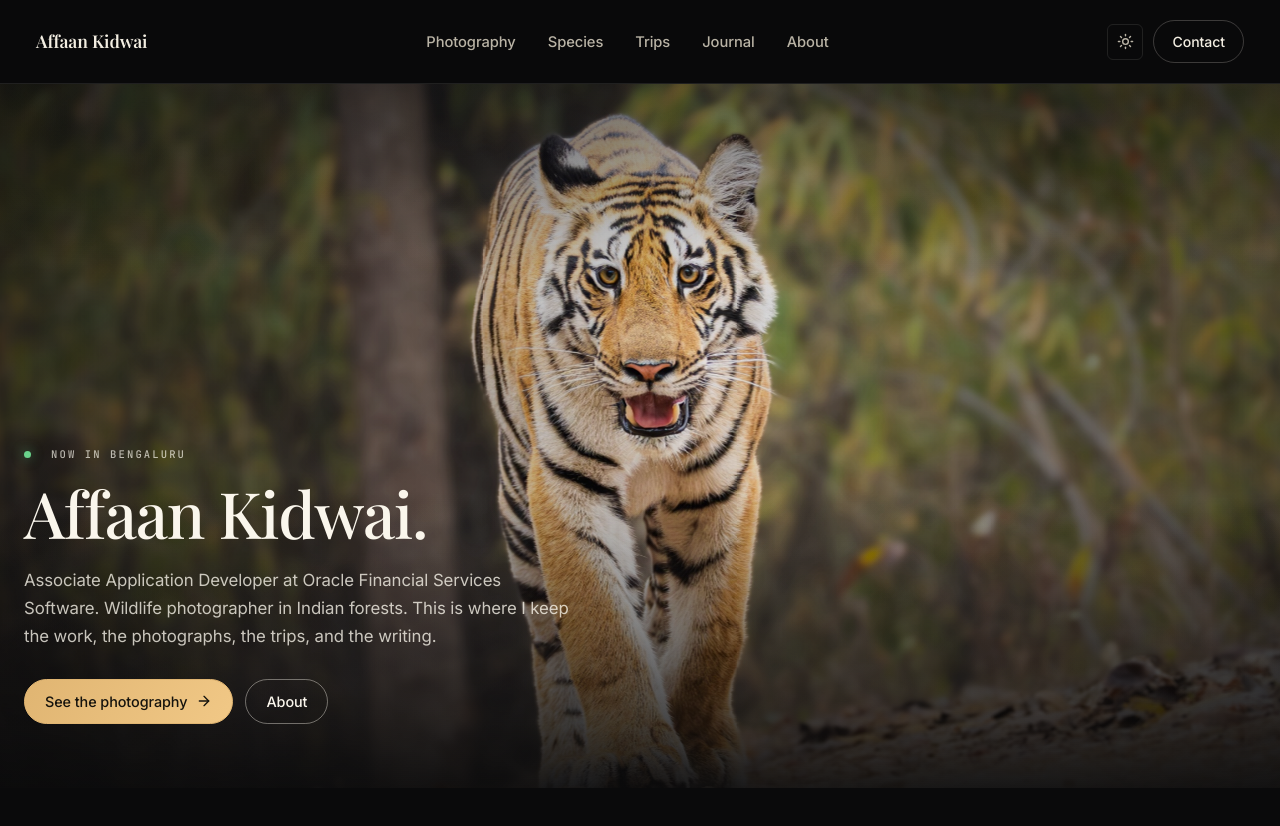
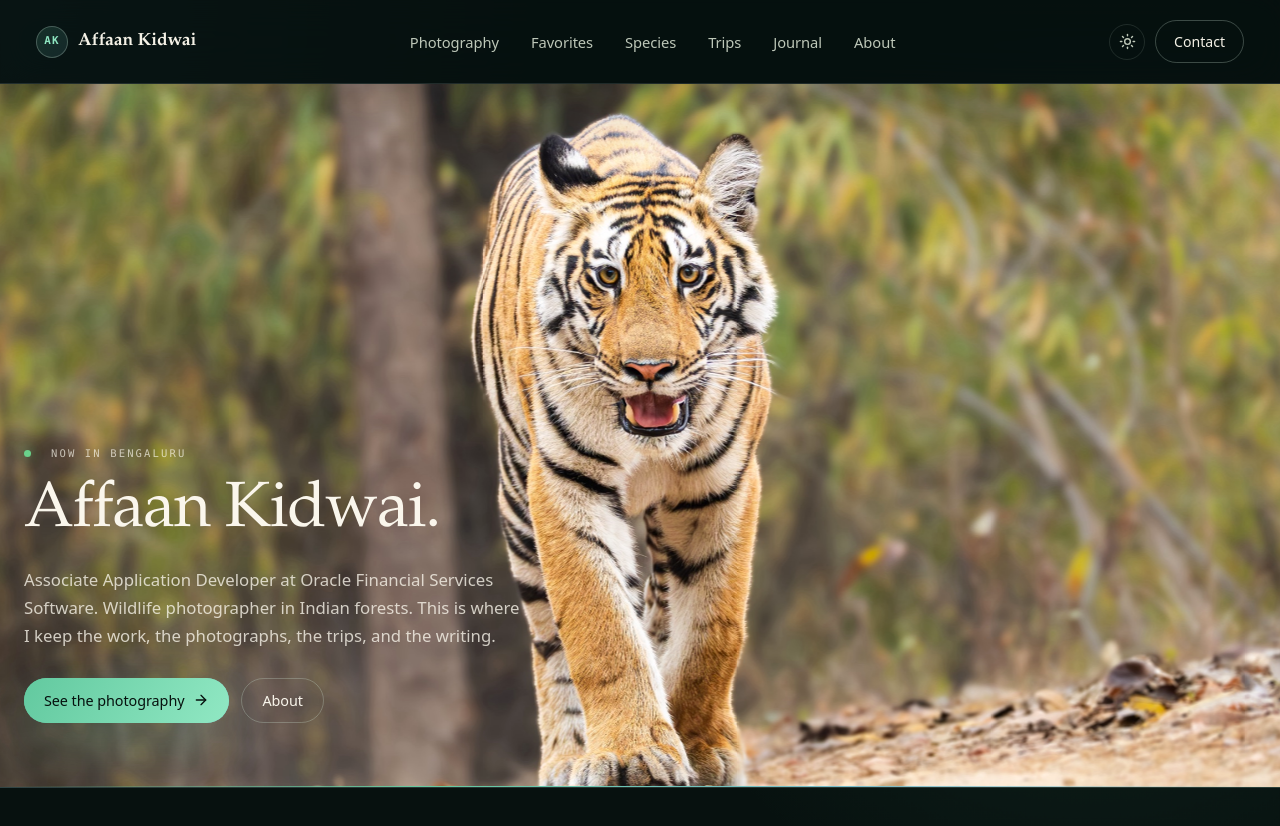
Before and after one commit to affaankidwai/affaankidwai.com, a Next.js app: page / in a window 1280 px wide. Shown: the top 826 px of the page. Built offline with nearby package versions, Linux system fonts and the light colour scheme.

Commit message:
Polish wildlife archive experience

```diff
--- a/package.json
+++ b/package.json
@@ -4,11 +4,11 @@
   "private": true,
   "scripts": {
     "dev": "next dev --turbopack",
-    "build": "next build --turbopack",
+    "build": "next build --webpack",
     "start": "next start",
     "lint": "eslint",
     "dev:bundled": "bash scripts/run-node.sh ./node_modules/next/dist/bin/next dev --turbopack",
-    "build:bundled": "bash scripts/run-node.sh ./node_modules/next/dist/bin/next build --turbopack",
+    "build:bundled": "bash scripts/run-node.sh ./node_modules/next/dist/bin/next build --webpack",
     "vercel": "HOME=\"$PWD/.vercel-home\" XDG_CACHE_HOME=\"$PWD/.vercel-cache\" bash scripts/run-node.sh ./node_modules/vercel/dist/vc.js"
   },
   "engines": {
--- a/src/app/components/SiteFooter.js
+++ b/src/app/components/SiteFooter.js
@@ -17,6 +17,7 @@ export function SiteFooter() {
           <h4>Wander</h4>
           <ul>
             <li><Link href="/photography">Photography</Link></li>
+            <li><Link href="/favorites">Favorites</Link></li>
             <li><Link href="/species">Species</Link></li>
             <li><Link href="/trips">Trips</Link></li>
             <li><Link href="/journal">Journal</Link></li>
--- a/src/app/components/SiteHeader.js
+++ b/src/app/components/SiteHeader.js
@@ -1,8 +1,14 @@
+"use client";
+
+import { useEffect, useState } from "react";
 import Link from "next/link";
+import { usePathname } from "next/navigation";
+import { Menu, X } from "lucide-react";
 import { ThemeToggle } from "./ThemeToggle";
 
 const nav = [
   { href: "/photography", label: "Photography" },
+  { href: "/favorites", label: "Favorites" },
   { href: "/species", label: "Species" },
   { href: "/trips", label: "Trips" },
   { href: "/journal", label: "Journal" },
@@ -10,14 +16,32 @@ const nav = [
 ];
 
 export function SiteHeader() {
+  const pathname = usePathname();
+  const [open, setOpen] = useState(false);
+
+  useEffect(() => {
+    document.body.style.overflow = open ? "hidden" : "";
+    return () => {
+      document.body.style.overflow = "";
+    };
+  }, [open]);
+
+  const isActive = (href) =>
+    pathname === href || (href !== "/" && pathname?.startsWith(`${href}/`));
+
   return (
     <header className="site-header">
       <Link className="brand" href="/" aria-label="Affaan Kidwai home">
-        Affaan Kidwai
+        <span className="brand-mark" aria-hidden="true">AK</span>
+        <span>Affaan Kidwai</span>
       </Link>
-      <nav aria-label="Primary navigation">
+      <nav className="desktop-nav" aria-label="Primary navigation">
         {nav.map((item) => (
-          <Link key={item.href} href={item.href}>
+          <Link
+            key={item.href}
+            href={item.href}
+            aria-current={isActive(item.href) ? "page" : undefined}
+          >
             {item.label}
           </Link>
         ))}
@@ -27,7 +51,36 @@ export function SiteHeader() {
         <a className="contact-link" href="mailto:kidwaiaffaan@gmail.com">
           Contact
         </a>
+        <button
+          className="mobile-nav-toggle"
+          type="button"
+          aria-label={open ? "Close navigation" : "Open navigation"}
+          aria-expanded={open}
+          aria-controls="mobile-nav"
+          onClick={() => setOpen((value) => !value)}
+        >
+          {open ? <X size={18} /> : <Menu size={18} />}
+        </button>
       </div>
+      {open && (
+        <div className="mobile-nav-panel is-open" id="mobile-nav">
+          <nav aria-label="Mobile navigation">
+            {nav.map((item) => (
+              <Link
+                key={item.href}
+                href={item.href}
+                aria-current={isActive(item.href) ? "page" : undefined}
+                onClick={() => setOpen(false)}
+              >
+                {item.label}
+              </Link>
+            ))}
+            <a href="mailto:kidwaiaffaan@gmail.com" onClick={() => setOpen(false)}>
+              Contact
+            </a>
+          </nav>
+        </div>
+      )}
     </header>
   );
 }
--- a/src/app/layout.js
+++ b/src/app/layout.js
@@ -1,41 +1,40 @@
-import { Playfair_Display, Inter, JetBrains_Mono } from "next/font/google";
 import "./globals.css";
-
-const playfair = Playfair_Display({
-  variable: "--font-display",
-  subsets: ["latin"],
-  weight: ["400", "500", "600", "700", "800", "900"],
-  display: "swap",
-});
-
-const inter = Inter({
-  variable: "--font-sans",
-  subsets: ["latin"],
-  weight: ["300", "400", "500", "600", "700"],
-  display: "swap",
-});
-
-const jetbrains = JetBrains_Mono({
-  variable: "--font-mono",
-  subsets: ["latin"],
-  weight: ["400", "500"],
-  display: "swap",
-});
+import "./polish.css";
 
 export const metadata = {
   metadataBase: new URL("https://affaankidwai.com"),
   title: {
-    default: "Affaan Kidwai — Wildlife Photography & Field Notes",
+    default: "Affaan Kidwai — Wildlife Photography & Journal",
     template: "%s · Affaan Kidwai",
   },
   description:
     "The personal site of Affaan Kidwai: wildlife photographs from Indian forests, slow trip journals, and the patience behind a memorable frame.",
+  alternates: {
+    canonical: "/",
+  },
   openGraph: {
-    title: "Affaan Kidwai — Wildlife Photography & Field Notes",
+    title: "Affaan Kidwai — Wildlife Photography & Journal",
     description:
       "Wildlife photographs from Indian forests, slow trip journals, and the patience behind a memorable frame.",
     type: "website",
     locale: "en_IN",
+    url: "https://affaankidwai.com",
+    siteName: "Affaan Kidwai",
+    images: [
+      {
+        url: "/gallery/IMG_0757.jpg",
+        width: 2400,
+        height: 1547,
+        alt: "A Bengal tiger walking on a forest trail.",
+      },
+    ],
+  },
+  twitter: {
+    card: "summary_large_image",
+    title: "Affaan Kidwai — Wildlife Photography & Journal",
+    description:
+      "Wildlife photographs from Indian forests, slow trip journals, and the patience behind a memorable frame.",
+    images: ["/gallery/IMG_0757.jpg"],
   },
 };
 
@@ -53,11 +52,7 @@ export default function RootLayout({ children }) {
   `;
 
   return (
-    <html
-      lang="en"
-      className={`${playfair.variable} ${inter.variable} ${jetbrains.variable}`}
-      suppressHydrationWarning
-    >
+    <html lang="en" suppressHydrationWarning>
       <head>
         <script dangerouslySetInnerHTML={{ __html: themeScript }} />
       </head>
--- /dev/null
+++ b/src/app/polish.css
@@ -0,0 +1,294 @@
+:root {
+  --bg: #07110f;
+  --bg-2: #0e1a17;
+  --bg-3: #14231f;
+  --ink: #f4f1e6;
+  --ink-soft: #bdc7b8;
+  --ink-mute: #718175;
+  --line: rgba(216, 237, 225, 0.12);
+  --line-strong: rgba(216, 237, 225, 0.26);
+  --accent: #62c99f;
+  --accent-strong: #8ee6c1;
+  --accent-soft: rgba(98, 201, 159, 0.16);
+  --forest: #8ea875;
+  --water: #77bccc;
+  --gold: #d5b26e;
+  --font-sans: ui-sans-serif, system-ui, -apple-system, BlinkMacSystemFont,
+    "Segoe UI", sans-serif;
+  --font-mono: "SFMono-Regular", "SF Mono", Consolas, "Liberation Mono",
+    monospace;
+  --font-display: "Iowan Old Style", "Palatino Linotype", Palatino, Georgia,
+    serif;
+  --grain:
+    linear-gradient(135deg, rgba(119, 188, 204, 0.06), transparent 38%),
+    linear-gradient(225deg, rgba(142, 168, 117, 0.08), transparent 44%),
+    repeating-linear-gradient(90deg, rgba(244, 241, 230, 0.018) 0 1px, transparent 1px 92px);
+}
+
+:root[data-theme="light"] {
+  --bg: #f2f6ee;
+  --bg-2: #e7efe4;
+  --bg-3: #d9e5d6;
+  --ink: #122019;
+  --ink-soft: #405347;
+  --ink-mute: #748272;
+  --line: rgba(18, 32, 25, 0.12);
+  --line-strong: rgba(18, 32, 25, 0.3);
+  --accent: #1f7c63;
+  --accent-strong: #115846;
+  --accent-soft: rgba(31, 124, 99, 0.12);
+  --forest: #537341;
+  --water: #286f86;
+  --gold: #9c6818;
+  --grain:
+    linear-gradient(135deg, rgba(40, 111, 134, 0.05), transparent 42%),
+    linear-gradient(225deg, rgba(83, 115, 65, 0.06), transparent 44%),
+    repeating-linear-gradient(90deg, rgba(18, 32, 25, 0.018) 0 1px, transparent 1px 92px);
+}
+
+body {
+  background:
+    radial-gradient(circle at top left, rgba(119, 188, 204, 0.14), transparent 34rem),
+    radial-gradient(circle at 85% 10%, rgba(98, 201, 159, 0.12), transparent 30rem),
+    var(--bg);
+  letter-spacing: 0;
+}
+
+body::before {
+  background: var(--grain);
+}
+
+a:focus-visible,
+button:focus-visible {
+  outline: 2px solid var(--accent);
+  outline-offset: 3px;
+}
+
+.site-header {
+  border-color: var(--line);
+  background: color-mix(in srgb, var(--bg) 82%, transparent);
+  box-shadow: 0 18px 60px rgba(0, 0, 0, 0.18);
+}
+
+.brand {
+  gap: 10px;
+}
+
+.brand-mark {
+  display: inline-grid;
+  width: 32px;
+  height: 32px;
+  place-items: center;
+  border: 1px solid var(--line-strong);
+  border-radius: 50%;
+  background: linear-gradient(135deg, var(--accent-soft), rgba(119, 188, 204, 0.12));
+  color: var(--accent-strong);
+  font-family: var(--font-mono), monospace;
+  font-size: 0.68rem;
+  letter-spacing: 0.12em;
+}
+
+.site-header nav a,
+.contact-link,
+.theme-toggle {
+  border-radius: 999px;
+}
+
+.site-header nav a:hover,
+.site-header nav a[aria-current="page"] {
+  background: var(--accent-soft);
+  color: var(--accent-strong);
+}
+
+.mobile-nav-toggle {
+  display: none;
+  width: 38px;
+  height: 38px;
+  place-items: center;
+  border: 1px solid var(--line);
+  border-radius: 999px;
+  background: var(--bg-2);
+  color: var(--ink);
+}
+
+.mobile-nav-panel {
+  position: fixed;
+  inset: 72px 16px auto;
+  z-index: 40;
+  padding: 12px;
+  border: 1px solid var(--line-strong);
+  border-radius: 8px;
+  background: color-mix(in srgb, var(--bg) 94%, transparent);
+  box-shadow: 0 28px 80px rgba(0, 0, 0, 0.32);
+}
+
+.mobile-nav-panel nav {
+  display: grid;
+  gap: 6px;
+}
+
+.mobile-nav-panel a {
+  padding: 14px 16px;
+  border-radius: 6px;
+  color: var(--ink-soft);
+}
+
+.mobile-nav-panel a:hover,
+.mobile-nav-panel a[aria-current="page"] {
+  background: var(--accent-soft);
+  color: var(--accent-strong);
+}
+
+.hero,
+.page-hero {
+  position: relative;
+  overflow: hidden;
+  border-bottom: 1px solid var(--line);
+  background:
+    linear-gradient(135deg, rgba(119, 188, 204, 0.16), transparent 34%),
+    linear-gradient(225deg, rgba(98, 201, 159, 0.12), transparent 42%),
+    var(--bg);
+}
+
+.hero::after,
+.page-hero::after {
+  position: absolute;
+  inset: auto 0 0;
+  height: 1px;
+  content: "";
+  background: linear-gradient(90deg, transparent, var(--accent), var(--water), transparent);
+}
+
+.btn-primary {
+  background: linear-gradient(135deg, var(--accent), var(--water));
+  color: #06110e;
+  border: 0;
+  box-shadow: 0 18px 54px rgba(98, 201, 159, 0.22);
+}
+
+.btn-primary:hover {
+  transform: translateY(-2px);
+  box-shadow: 0 24px 70px rgba(98, 201, 159, 0.3);
+}
+
+.btn-ghost,
+.section-link,
+.back-link {
+  border-color: var(--line-strong);
+}
+
+.page-actions {
+  display: flex;
+  flex-wrap: wrap;
+  gap: 12px;
+  margin-top: 28px;
+}
+
+.stats > div,
+.stat-card,
+.photo-exif,
+.trip-post-card,
+.post-card,
+.pursuit-card,
+.species-card {
+  border: 1px solid var(--line);
+  border-radius: 8px;
+  background: color-mix(in srgb, var(--bg-2) 88%, transparent);
+  box-shadow: 0 18px 48px rgba(0, 0, 0, 0.18);
+}
+
+.gallery-filter-chip {
+  border-color: var(--line);
+  background: color-mix(in srgb, var(--bg-2) 80%, transparent);
+  color: var(--ink-soft);
+}
+
+.gallery-filter-chip.is-active {
+  border-color: var(--accent);
+  background: var(--accent-soft);
+  color: var(--accent-strong);
+}
+
+.gallery-item,
+.trip-photo,
+.photo-hero,
+.featured-frame-image,
+.post-cover,
+.trip-card-cover,
+.species-cover {
+  border-radius: 8px;
+  box-shadow: 0 22px 72px rgba(0, 0, 0, 0.24);
+}
+
+.gallery-item {
+  border: 1px solid var(--line);
+}
+
+.gallery-item img,
+.trip-photo img,
+.featured-frame-image img,
+.species-cover img,
+.post-cover img {
+  transition: transform 900ms cubic-bezier(0.2, 0.8, 0.2, 1), filter 500ms ease;
+}
+
+.gallery-item:hover img,
+.trip-photo:hover img,
+.featured-frame-image:hover img,
+.species-card:hover img,
+.post-card:hover img {
+  transform: scale(1.045);
+  filter: saturate(1.08) contrast(1.03);
+}
+
+.gallery-meta::before,
+.trip-photo::after {
+  background: linear-gradient(180deg, transparent 35%, rgba(4, 12, 10, 0.9) 100%);
+}
+
+.lightbox-stage {
+  border: 1px solid var(--line-strong);
+  border-radius: 8px;
+  background: var(--bg-2);
+  box-shadow: 0 30px 100px rgba(0, 0, 0, 0.55);
+}
+
+.lightbox-image img {
+  border-radius: 8px 8px 0 0;
+}
+
+.contact-band {
+  background:
+    linear-gradient(135deg, rgba(98, 201, 159, 0.14), transparent 36%),
+    linear-gradient(225deg, rgba(119, 188, 204, 0.12), transparent 42%),
+    var(--bg-2);
+  border-top: 1px solid var(--line);
+}
+
+@media (max-width: 1000px) {
+  .desktop-nav {
+    display: none;
+  }
+
+  .mobile-nav-toggle {
+    display: inline-grid;
+  }
+}
+
+@media (max-width: 700px) {
+  .contact-link {
+    display: none;
+  }
+
+  .brand-mark {
+    width: 28px;
+    height: 28px;
+    font-size: 0.62rem;
+  }
+
+  .gallery-meta,
+  .trip-photo-meta {
+    opacity: 1;
+    transform: none;
+  }
+}
```
Also changed, not shown: src/app/photography/page.js (+8 -0 lines), src/app/robots.js (added, +10 -0 lines), src/app/sitemap.js (added, +36 -0 lines).
